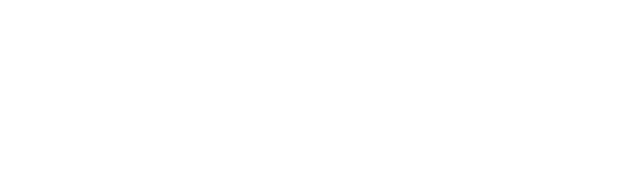
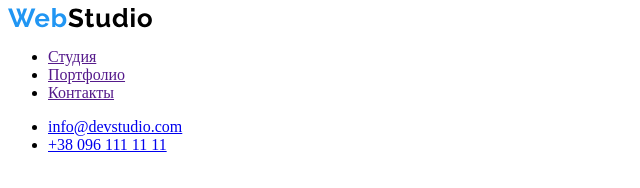
Before and after one commit to drdolgiy/goit-markup-hw-01, a plain HTML site: page index.html in a window 1280 px wide. Shown: the whole page, without its empty margins (0-640 px from the left). Drawn offline with Linux system fonts and the light colour scheme.

Commit message:
Добавил header
Добавил header

```diff
--- a/index.html
+++ b/index.html
@@ -7,6 +7,23 @@
     <title>Document</title>
 </head>
 <body>
+    <header>
+        <nav>
+            <a href="/">
+                <img src="./images/WebStudio.svg" alt="WebStudio">
+            </a>
 
+            <ul>
+                <li><a href="">Студия</a></li>
+                <li><a href="">Портфолио</a></li>
+                <li><a href="">Контакты</a></li>
+            </ul>
+
+            <ul>
+                <li><a href="mailto:info@devstudio.com ">info@devstudio.com</a></li>
+                <li><a href="tel:+38 096 111 11 11">+38 096 111 11 11</a></li>
+            </ul>
+        </nav>
+    </header>
 </body>
 </html>
```
Also changed, not shown: images/WebStudio.png (added), images/WebStudio.svg (added).
